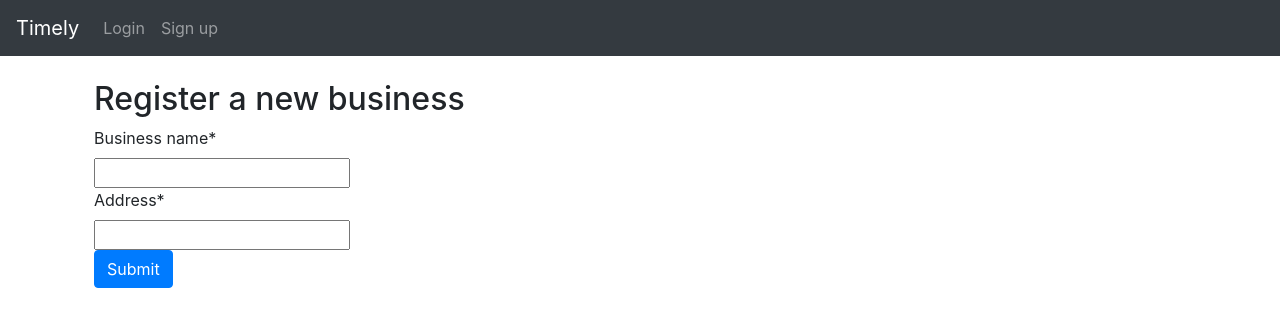
After one commit to nick-fournier/pendulum-django, a Django app: page /new_business in a window 1280 px wide. The commit adds this page. Shown: the top 327 px of the page. Run offline with Django 3.2, Linux system fonts and the light colour scheme; some libraries are stand-ins or nearby versions.

Commit message:
added authall to rest and added new business registration to fix the 'index out of range' error if you login without an attached business

```diff
--- a/timely_django/config/urls.py
+++ b/timely_django/config/urls.py
@@ -18,9 +18,18 @@ from django.contrib import admin
 from django.urls import path, include
 from django.views.generic.base import TemplateView
 
+from allauth.account.views import confirm_email
+from django.conf.urls import url
+from django.contrib import admin
+from django.urls import path, include
+
 urlpatterns = [
     path('', TemplateView.as_view(template_name='home.html'), name='home'),
     path('admin/', admin.site.urls),
     path('', include('timelyapp.urls')),
     path('', include('django.contrib.auth.urls')),
+    path('rest-auth/', include('rest_auth.urls')),
+    path('rest-auth/registration/', include('rest_auth.registration.urls')),
+    path('account/', include('allauth.urls')),
+    url(r'^accounts-rest/registration/account-confirm-email/(?P<key>.+)/$', confirm_email, name='account_confirm_email'),
 ]
--- a/timely_django/templates/navbar.html
+++ b/timely_django/templates/navbar.html
@@ -8,10 +8,15 @@
          <ul class="navbar-nav">
              {% if user.is_authenticated %}
                 <a class="nav-link" href="{% url 'logout' %}">Logout</a>
-                <a class="nav-link" href="{% url 'dashboard:payables-list' %}">Payables</a>
-                <a class="nav-link" href="{% url 'dashboard:receivables-list' %}">Receivables</a>
-                <a class="nav-link" href="{% url 'new_invoice' %}">New Invoice</a>
-                <a class="nav-link" style="color: white">Logged in: {{current_business}}</a>
+
+                 {% if user.is_authenticated and current_business %}
+                    <a class="nav-link" href="{% url 'dashboard:payables-list' %}">Payables</a>
+                    <a class="nav-link" href="{% url 'dashboard:receivables-list' %}">Receivables</a>
+                    <a class="nav-link" href="{% url 'new_invoice' %}">New Invoice</a>
+                    <a class="nav-link" style="color: white">Logged in: {{current_user}} of {{current_business}}</a>
+                 {% else %}
+                    <a class="nav-link" href="{% url 'new_business' %}">Register business</a>
+                 {% endif %}
 
              {% else %}
                 <a class="nav-link" href="{% url 'login' %}">Login</a>
--- /dev/null
+++ b/timely_django/templates/registration/new_business.html
@@ -0,0 +1,14 @@
+{% extends 'base.html' %}
+{% load crispy_forms_tags %}
+
+{% block title %} Register a new business{% endblock %}
+{% block content %}
+
+<div class="container p-4">
+    <h2>Register a new business</h2>
+    <form method="post">
+        {% crispy form %}
+    <button class="btn btn-primary" type="submit">Submit</button>
+    </form>
+</div>
+{% endblock %}
--- a/timely_django/timelyapp/context_processors.py
+++ b/timely_django/timelyapp/context_processors.py
@@ -2,7 +2,16 @@ from .models import Business
 
 def add_context(request):
     if not request.user.is_anonymous:
-        business_name = Business.objects.filter(owner__id=request.user.id).values()[0]['business_name']
+        # business_id = Business.objects.get(owner__id=self.request.user.id).id
+        # owner_id = Owner.objects.only('owner_id').get(owner_name=owner_name).owner_id
+        # owner_id = Owner.objects.values('owner_id').get(owner_name=owner_name)['owner_id']
+        # owner_id = Owner.objects.values_list('owner_id', flat=True).get(owner_name=owner_name)
+        query = Business.objects.filter(owner__id=request.user.id)
+        if query:
+            business_name = query.first()
+        else:
+            business_name = None
+
         return {
             'current_business': business_name,
             'current_user': request.user
--- a/timely_django/timelyapp/forms.py
+++ b/timely_django/timelyapp/forms.py
@@ -10,23 +10,25 @@ from crispy_forms.helper import FormHelper
 from crispy_forms.layout import Layout, Field, Fieldset, Div, HTML, ButtonHolder, Submit
 
 class CustomUserCreationForm(UserCreationForm):
-
     class Meta(UserCreationForm):
         model = CustomUser
         fields = ('email',)
 
 
 class CustomUserChangeForm(UserChangeForm):
-
     class Meta:
         model = CustomUser
         fields = ('email',)
 
 class CustomPasswordResetForm(PasswordResetForm):
-
     class Meta:
         model = CustomUser
         fields = ('email',)
+
+class CreateBusinessForm(ModelForm):
+    class Meta:
+        model = Business
+        fields = ['business_name', 'address']
 
 class CreateOrderForm(ModelForm):
     class Meta:
@@ -40,7 +42,6 @@ OrderFormSet = inlineformset_factory(
 
 
 class CreateInvoiceForm(forms.ModelForm):
-
     class Meta:
         model = Invoice
         fields = ['bill_to', 'terms']
--- a/timely_django/timelyapp/models.py
+++ b/timely_django/timelyapp/models.py
@@ -38,7 +38,13 @@ class Business(models.Model):
     managers = models.ManyToManyField(CustomUser, related_name='managers')
     business_name = models.CharField(default=None, max_length=64)
     address = models.CharField(default=None, max_length=64)
-    date_joined = models.DateTimeField(default=timezone.now)
+    date_joined = models.DateTimeField()
+
+    def save(self, *args, **kwargs):
+        ''' On save, update timestamps '''
+        if not self.id:
+            self.date_joined = timezone.now()
+        return super(Business, self).save(*args, **kwargs)
 
     def __str__(self):
         return "%s" %(self.business_name)
--- a/timely_django/timelyapp/serializers.py
+++ b/timely_django/timelyapp/serializers.py
@@ -3,6 +3,10 @@
 from rest_framework import serializers
 from .models import *
 
+class UserSerializer(serializers.ModelSerializer):
+    class Meta:
+        model = CustomUser
+        fields = ['id', 'email', 'date_joined']
 
 class BusinessSerializer(serializers.ModelSerializer):
     class Meta:
--- a/timely_django/timelyapp/urls.py
+++ b/timely_django/timelyapp/urls.py
@@ -12,6 +12,7 @@ router.register(r'receivables', views.ReceivablesViewSet, basename='receivables'
 
 urlpatterns = [
     path('signup/', views.SignUpView.as_view(), name='signup'),
+    path('new_business', views.NewBusinessFormView.as_view(), name='new_business'),
     path('dashboard/', views.DashboardView.as_view(), name='dashboard'),
     # path('dashboard/payables', views.PayablesJSONView.as_view(), name='payables'),
     # path('dashboard/receivables', views.ReceivablesJSONView.as_view(), name='receivables'),
--- a/timely_django/timelyapp/views.py
+++ b/timely_django/timelyapp/views.py
@@ -187,6 +187,19 @@ class ReceivablesViewSet(viewsets.ModelViewSet):
         return query_set
 
 # New Nested Invoice Form
+class NewBusinessFormView(CreateView):
+    model = Business
+    template_name = 'registration/new_business.html'
+    form_class = CreateBusinessForm
+    success_url = reverse_lazy('home')
+
+    def form_valid(self, form):
+        form.instance.owner = self.request.user
+        return super().form_valid(form)
+
+
+
+# New Nested Invoice Form
 class NewInvoiceFormView(CreateView):
     model = Invoice
     template_name = 'invoices/new_invoice.html'
```
Also changed, not shown: timely_django/config/settings.py (+40 -6 lines), timely_django/requirements.txt (+9 -0 lines), timely_django/db.sqlite3.
